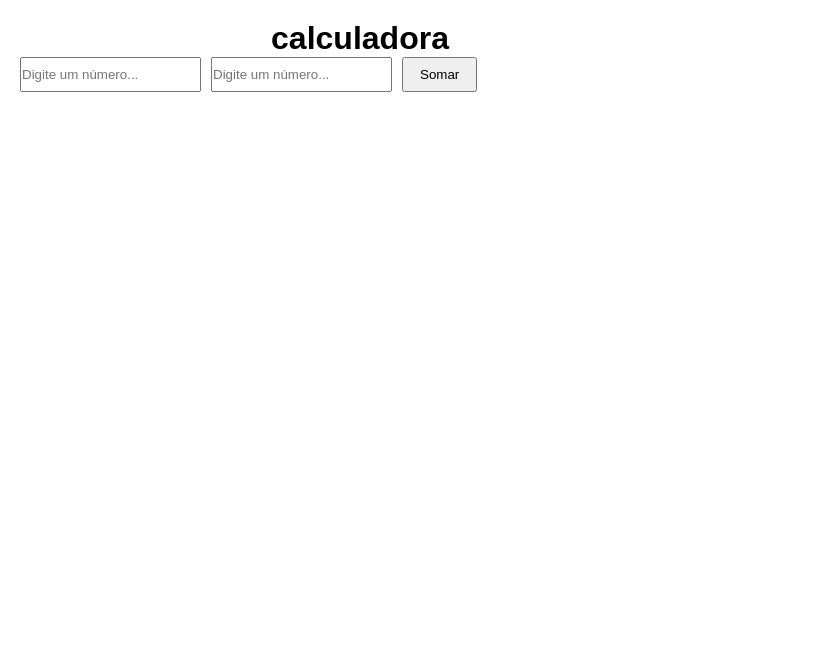
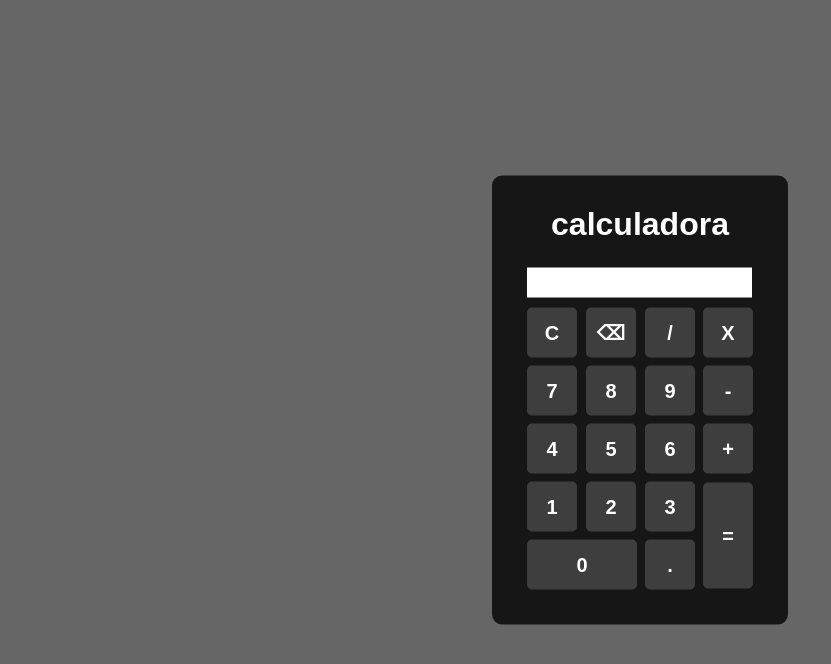
Before and after one commit to Guilherme-RR/AulasDW, a plain HTML site: page aula20-03/calculadora.html in a window 1280 px wide. Shown: the whole page, without its empty margins (0-831 px from the left). Drawn offline with Linux system fonts and the light colour scheme.

Commit message:
Finalizando Calculadora em JS

```diff
--- a/aula20-03/calculadora.html
+++ b/aula20-03/calculadora.html
@@ -3,17 +3,46 @@
     <head>
         <meta charset="utf-8">
         <link rel="stylesheet" href="css/reset.css">
-        <link rel="stylesheet" href="css/style.css">
+        <link rel="stylesheet" href="css/styleCalc.css">
 
     </head>
     <body>
-        <h1>calculadora</h1>
-        <form action="#" id="formCalc">
-            <input type="number" id="inputNum1" placeholder="Digite um número..." required>
-            <input type="number" id="inputNum2" placeholder="Digite um número..." required>
-            <button type="submit">Somar</button>
-        </form>
-
+        <div class="bg">
+            <div class="calculadora">
+                <h1>calculadora</h1>
+                <p id="resultado"></p>
+                <table>
+                    <tr class="calc-tr">
+                        <td><button class="calc-button" onclick="clean()">C</button></td>
+                        <td><button class="calc-button" onclick="apagar()">⌫</button></td>
+                        <td><button class="calc-button" onclick="insert('/')">/</button></td>
+                        <td><button class="calc-button" onclick="insert('*')">X</button></td>
+                    </tr>
+                    <tr class="calc-tr">
+                        <td><button class="calc-button" onclick="insert('7')">7</button></td>
+                        <td><button class="calc-button" onclick="insert('8')">8</button></td>
+                        <td><button class="calc-button" onclick="insert('9')">9</button></td>
+                        <td><button class="calc-button" onclick="insert('-')">-</button></td>
+                    </tr>
+                    <tr class="calc-tr">
+                        <td><button class="calc-button" onclick="insert('4')">4</button></td>
+                        <td><button class="calc-button" onclick="insert('5')">5</button></td>
+                        <td><button class="calc-button" onclick="insert('6')">6</button></td>
+                        <td><button class="calc-button" onclick="insert('+')">+</button></td>
+                    </tr>
+                    <tr class="calc-tr">
+                        <td><button class="calc-button" onclick="insert('1')">1</button></td>
+                        <td><button class="calc-button" onclick="insert('2')">2</button></td>
+                        <td><button class="calc-button" onclick="insert('3')">3</button></td>
+                        <td rowspan="2"><button class="calc-button btn-igual" onclick="calcular()">=</button></td>
+                    </tr>
+                    <tr class="calc-tr">
+                        <td colspan="2"><button class="calc-button btn-zero" onclick="insert('0')">0</button></td>
+                        <td><button class="calc-button" onclick="insert('.')">.</button></td>
+                    </tr>
+                </table>
+            </div>
+        </div>
 
 
         <script src="js/scriptCalc.js"></script>
--- /dev/null
+++ b/aula20-03/css/styleCalc.css
@@ -0,0 +1,60 @@
+.body{
+    background-color: #000;
+}
+.bg{
+    background-color: #666;
+    height: 100vh;
+
+}
+
+.calculadora {
+    position: absolute;
+    top: 50%;
+    left: 50%;
+    background-color: #171616;
+    transform: translate(-50%, -50%);
+    border-radius: 10px;
+    padding: 30px;
+
+}
+
+.calculadora h1 {
+    padding-bottom: 20px;
+    color: white;
+    text-align: center;
+}
+
+.calculadora p {
+    text-align: end;
+    width: 225px;
+    height: 30px;
+    margin: 5px;
+    background-color: #fff;
+    color: #000;
+    padding: 5px;
+}
+
+.calc-button {
+    width: 50px;
+    height: 50px;
+    font-weight: 700;
+    font-size: 20px;
+    background-color: #3e3e3e;
+    color: #fff;
+    cursor: pointer;
+    border: none;
+    border-radius: 5px;
+    margin: 3px;
+}
+
+.calc-tr button:hover {
+    background-color: #000;
+}
+
+.btn-igual {
+    height: 106px;
+}
+
+.btn-zero{
+    width: 110px;
+}
--- a/aula20-03/js/scriptCalc.js
+++ b/aula20-03/js/scriptCalc.js
@@ -1,19 +1,27 @@
-const form = document.getElementById('formCalc');
-var inputNum1 = document.getElementById('inputNum1');
-var inputNum2 = document.getElementById('inputNum2');
+var resultadoVisor = document.getElementById('resultado');
 
+function insert(num)
+{
+    var numero = resultadoVisor.innerHTML;
+    resultadoVisor.innerHTML = numero + num;
+}
 
-form.addEventListener('submit', function(evento){
-    evento.preventDefault();
+function clean()
+{
+    resultadoVisor.innerHTML = "";
+}
 
-    var Num1 = inputNum1.value.trim();
-    var Num2 = inputNum2.value.trim();
+function apagar()
+{
+    var resultadoNovo = resultadoVisor.innerHTML;
+    resultadoVisor.innerHTML = resultadoNovo.substring(0, resultadoNovo.length -1);
+}
 
-    if(Num1 && Num2 != ''){
-        var Result = Num1 + Num2;
-        inputResult = document.createElement('input');
-        inputResult.textContent = Result;
-        inputNum1.value = '';
-        inputNum2.value = '';
+function calcular()
+{
+    var resultadoCalc = resultadoVisor.innerHTML;
+    if (resultadoCalc)
+    {
+        resultadoVisor.innerHTML = eval(resultadoCalc)
     }
-});
+}
```
